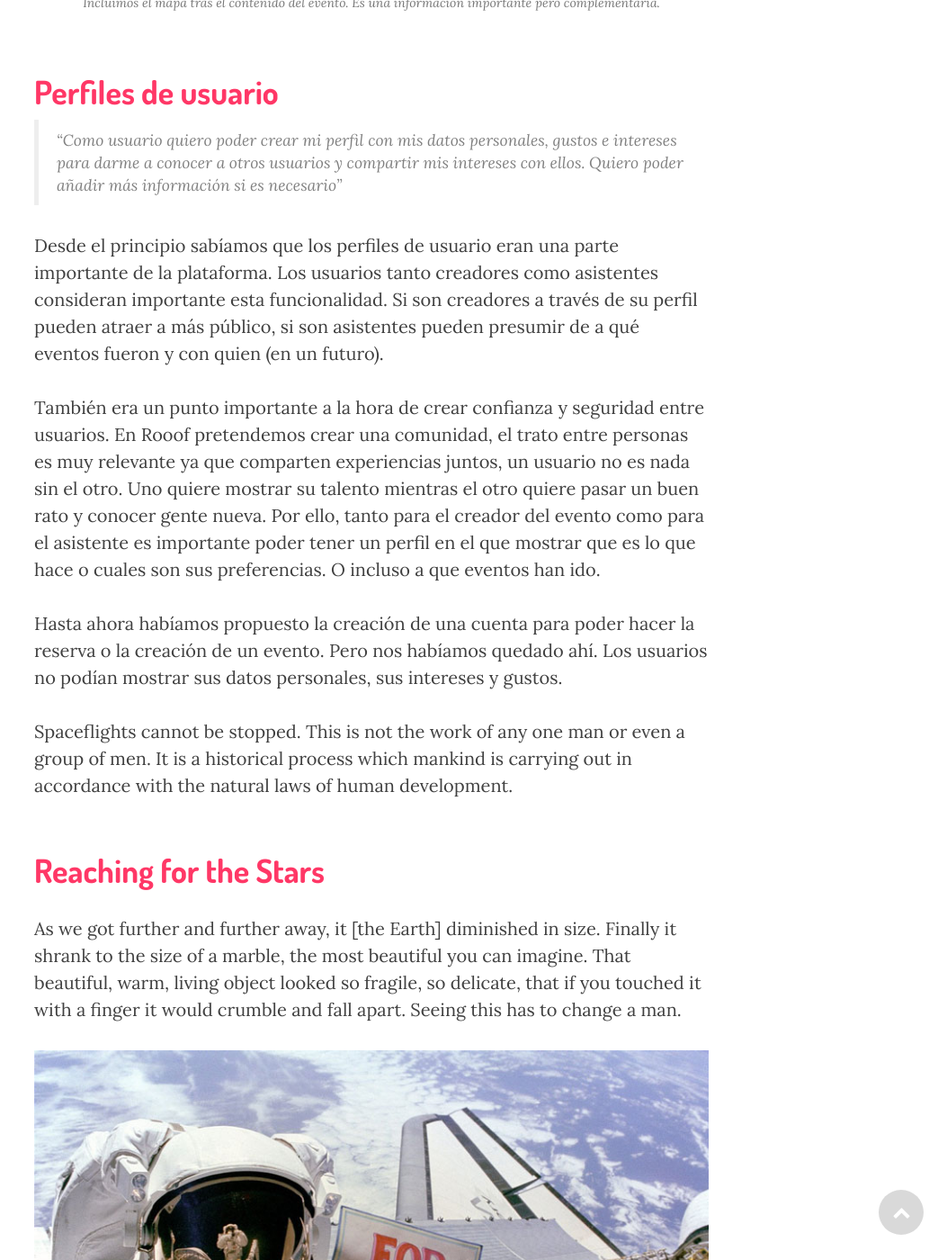
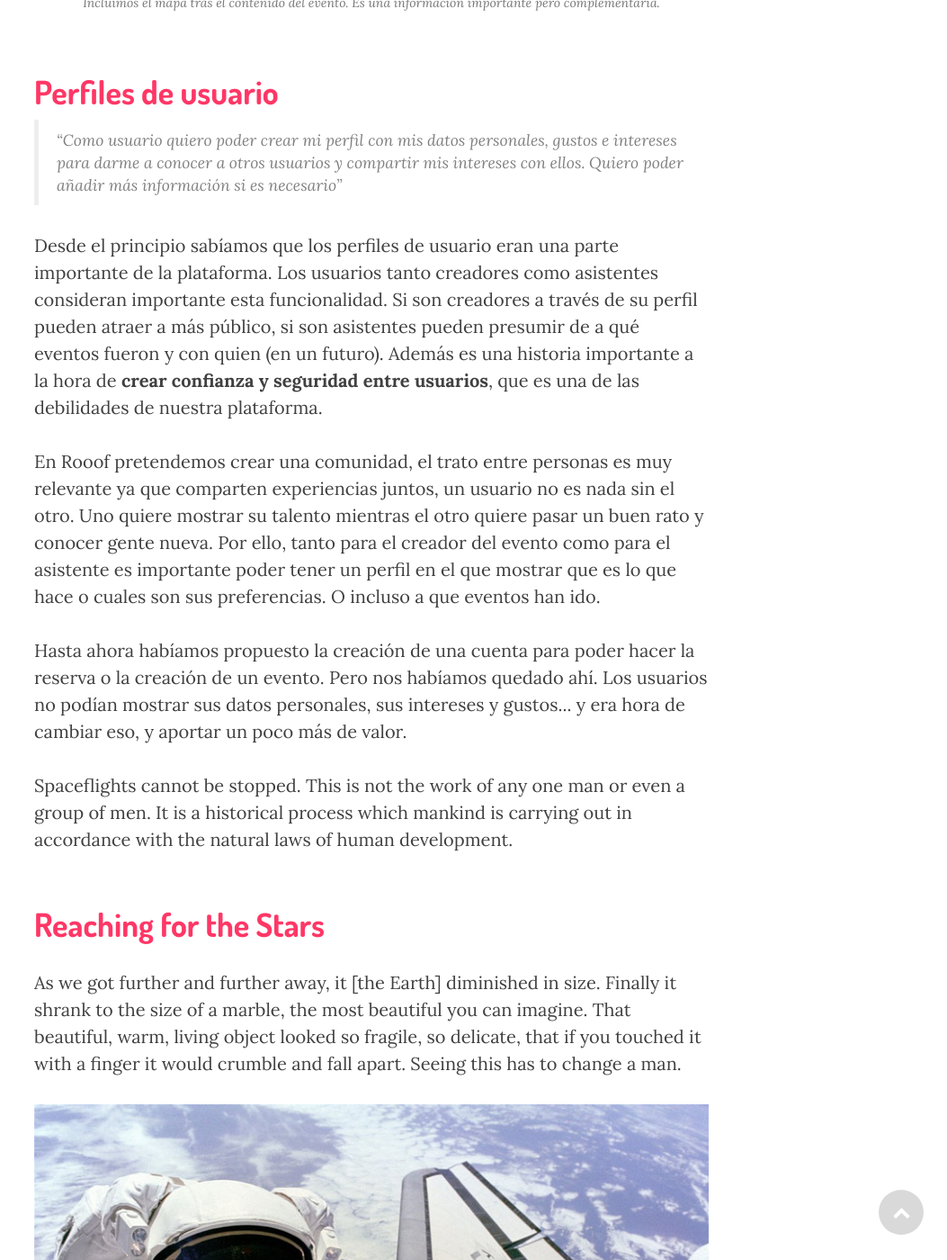
Before and after one commit to Rooof-Project/memoria, a Jekyll site: the page built from _posts/2015-04-13-Release-4.markdown, in a window 1280 px wide and 1400 px high, scrolled down 3656 px. Shown: the whole window at 90% size, without its empty margins (227-1280 px from the left). Built offline with Jekyll 4.4.1, drawn with Linux system fonts in a browser that asks for light colours; nearby versions of some CDN libraries.

Commit message:
Updated 2015-04-13-Release-4.markdown

```diff
--- a/_posts/2015-04-13-Release-4.markdown
+++ b/_posts/2015-04-13-Release-4.markdown
@@ -53,11 +53,11 @@
 
 <blockquote>“Como usuario quiero poder crear mi perfil con mis datos personales, gustos e intereses para darme a conocer a otros usuarios y compartir mis intereses con ellos. Quiero poder añadir más información si es necesario”</blockquote>
 
-<p>Desde el principio sabíamos que los perfiles de usuario eran una parte importante de la plataforma. Los usuarios tanto creadores como asistentes consideran importante esta funcionalidad. Si son creadores a través de su perfil pueden atraer a más público, si son asistentes pueden presumir de a qué eventos fueron y con quien (en un futuro).</p>
+<p>Desde el principio sabíamos que los perfiles de usuario eran una parte importante de la plataforma. Los usuarios tanto creadores como asistentes consideran importante esta funcionalidad. Si son creadores a través de su perfil pueden atraer a más público, si son asistentes pueden presumir de a qué eventos fueron y con quien (en un futuro). Además es una historia importante a la hora de <strong>crear confianza y seguridad entre usuarios</strong>, que es una de las debilidades de nuestra plataforma.</p>
 
-<p>También era un punto importante a la hora de crear confianza y seguridad entre usuarios. En Rooof pretendemos crear una comunidad, el trato entre personas es muy relevante ya que comparten experiencias juntos, un usuario no es nada sin el otro. Uno quiere mostrar su talento mientras el otro quiere pasar un buen rato y conocer gente nueva. Por ello, tanto para el creador del evento como para el asistente es importante poder tener un perfil en el que mostrar que es lo que hace o cuales son sus preferencias. O incluso a que eventos han ido.</p>
+<p>En Rooof pretendemos crear una comunidad, el trato entre personas es muy relevante ya que comparten experiencias juntos, un usuario no es nada sin el otro. Uno quiere mostrar su talento mientras el otro quiere pasar un buen rato y conocer gente nueva. Por ello, tanto para el creador del evento como para el asistente es importante poder tener un perfil en el que mostrar que es lo que hace o cuales son sus preferencias. O incluso a que eventos han ido.</p>
 
-<p>Hasta ahora habíamos propuesto la creación de una cuenta para poder hacer la reserva o la creación de un evento. Pero nos habíamos quedado ahí. Los usuarios no podían mostrar sus datos personales, sus intereses y gustos.</p>
+<p>Hasta ahora habíamos propuesto la creación de una cuenta para poder hacer la reserva o la creación de un evento. Pero nos habíamos quedado ahí. Los usuarios no podían mostrar sus datos personales, sus intereses y gustos... y era hora de cambiar eso, y aportar un poco más de valor.</p>
 
 
 
```
